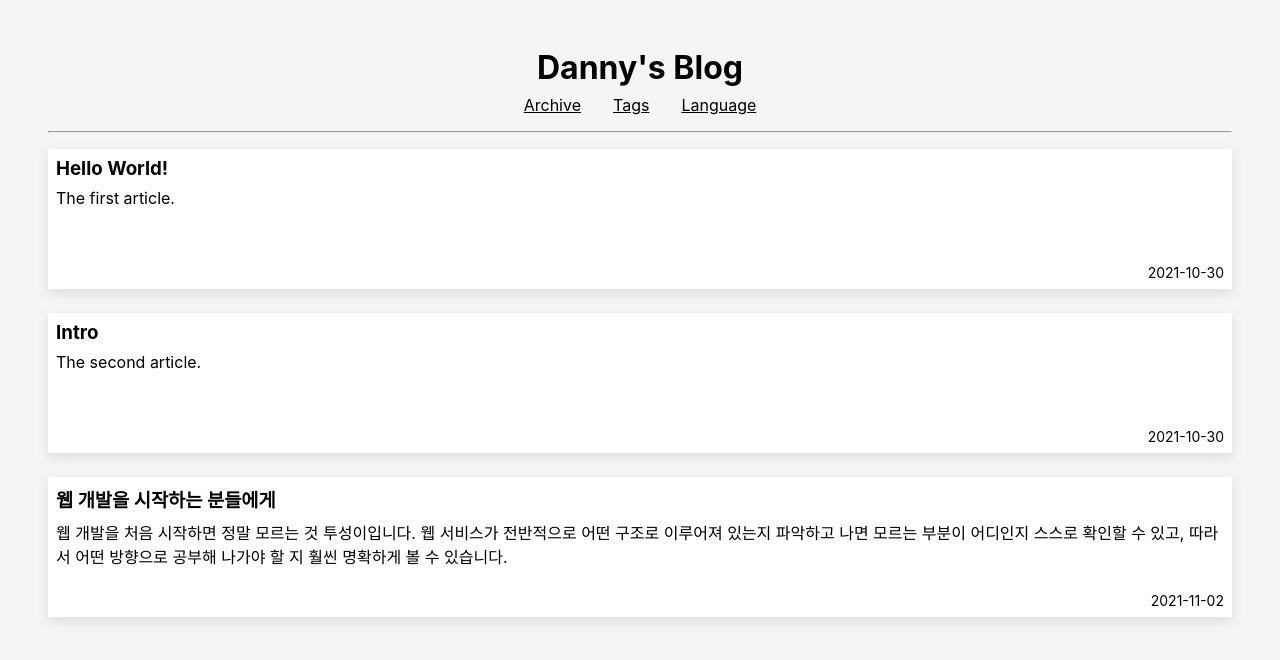
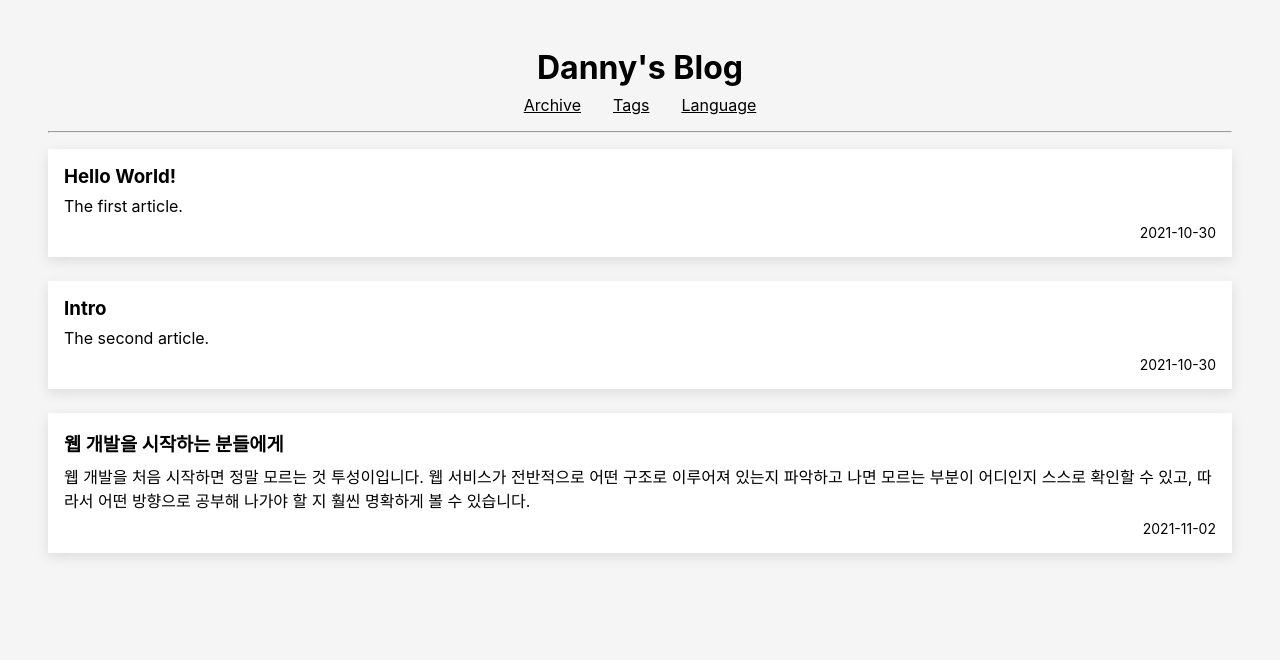
Before and after one commit to 0916dhkim/0916dhkim.github.io, a Next.js app: page / in a window 1280 px wide. Shown: the top 660 px of the page. Built offline with nearby package versions, Linux system fonts and the light colour scheme.

Commit message:
Update Article List Styles

```diff
--- a/components/home/ArticleList.tsx
+++ b/components/home/ArticleList.tsx
@@ -9,23 +9,21 @@ const useStyles = createUseStyles((theme) => ({
     gap: "1.5rem",
   },
   item: {
-    height: "8.75rem",
-    padding: "0.5rem",
+    padding: "1rem",
     display: "flex",
     flexDirection: "column",
+    alignItems: "start",
     gap: "0.5rem",
     backgroundColor: theme.palette.paper,
     boxShadow: theme.shadow,
   },
   summary: {
-    flexGrow: 1,
+    flex: 1,
     overflow: "hidden",
+    textOverflow: "ellipses",
     display: "-webkit-box",
-    WebkitBoxOrient: "vertical",
-    WebkitLineClamp: 3,
-  },
-  x: {
-    textOverflow: "ellipsis",
+    lineClamp: 3,
+    boxOrient: "vertical",
   },
   date: {
     alignSelf: "end",
```
